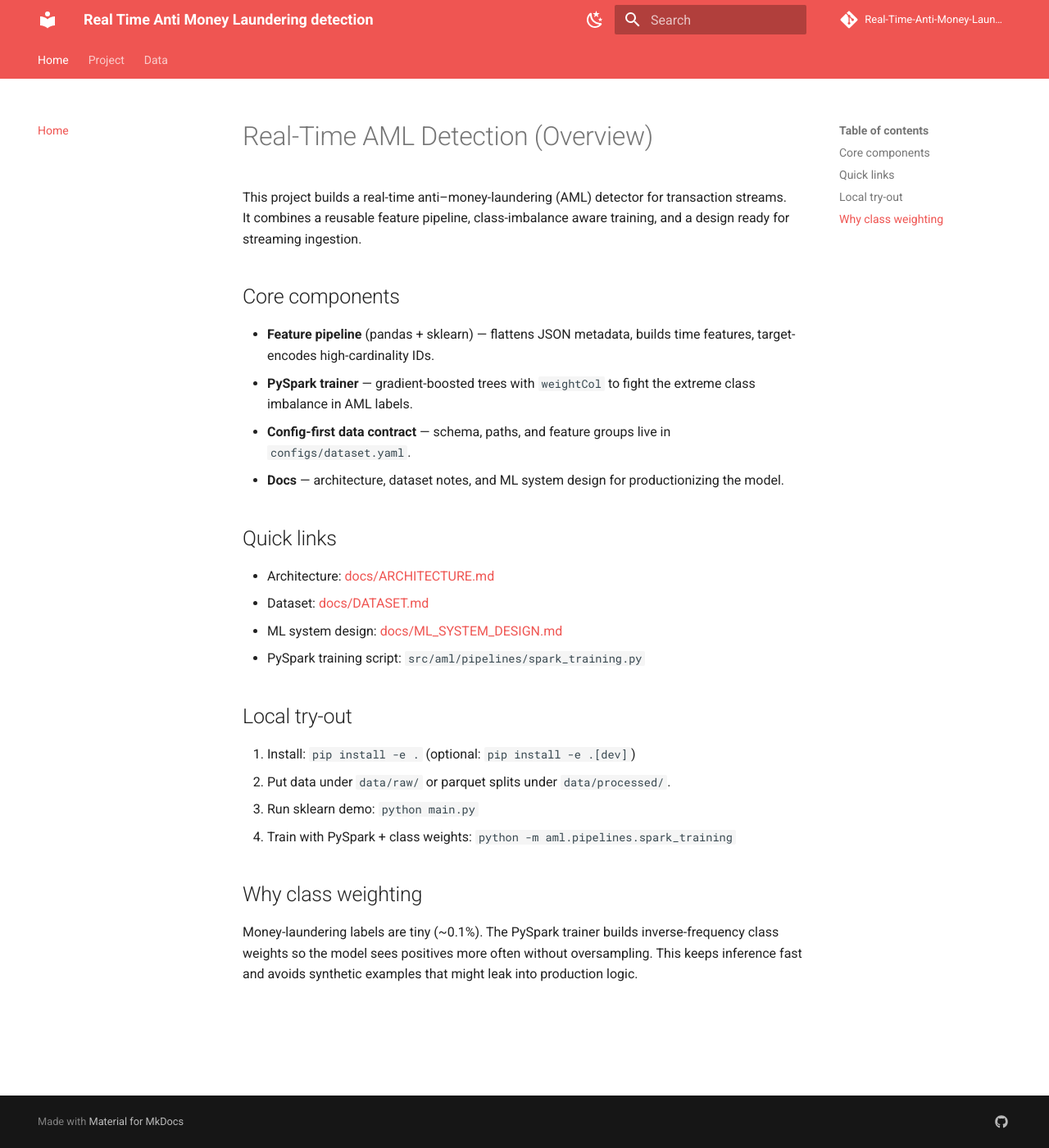
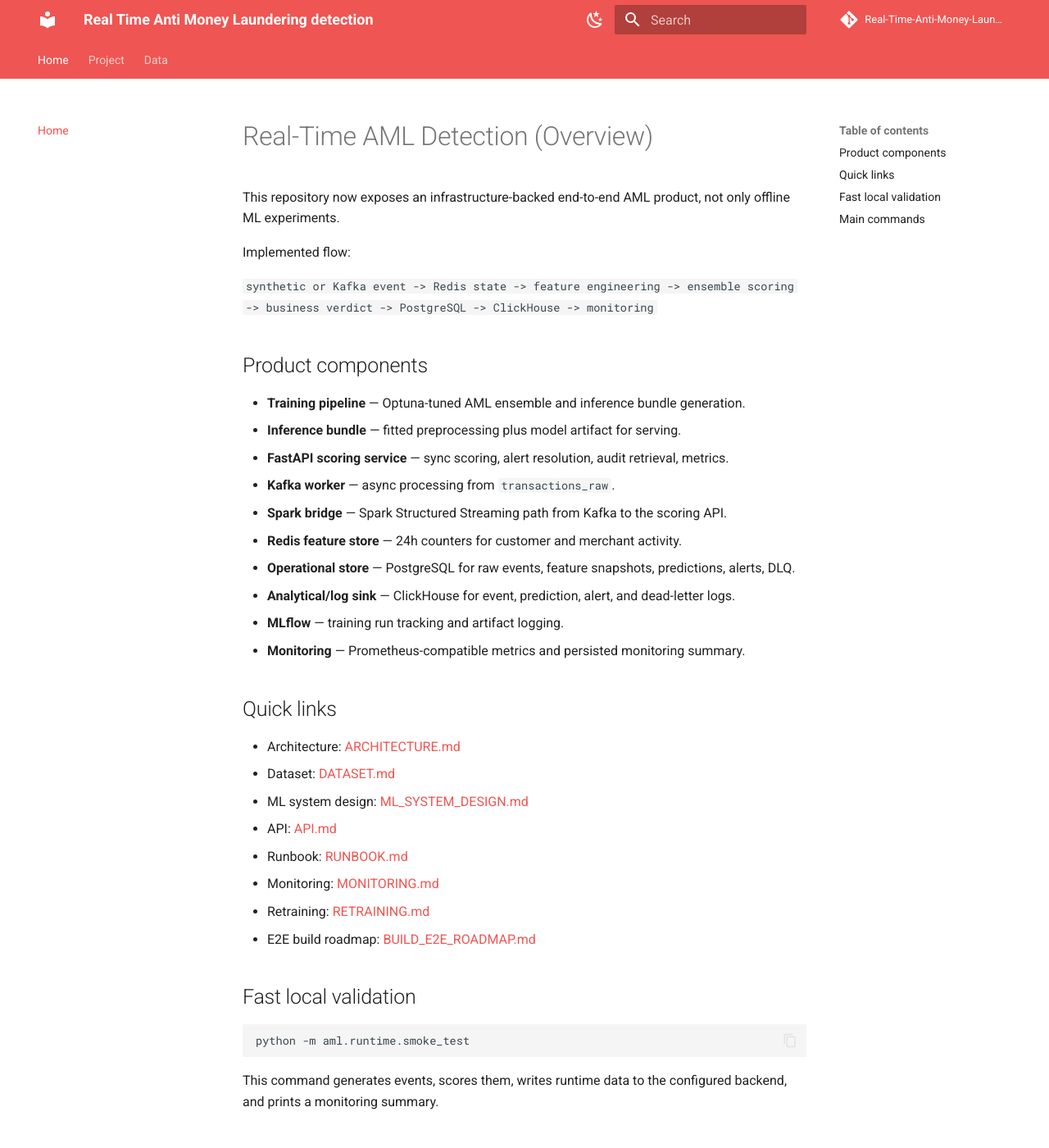
Before and after one commit to artwmana/Real-Time-Anti-Money-Laundering-Detection, an MkDocs documentation site: the page built from docs/index.md, in a window 1280 px wide and 1400 px high. Shown: the whole window at 82% size. Built offline with MkDocs 1.6.1 and Material for MkDocs 9.7.7, drawn with Linux system fonts in a browser that asks for light colours; comment, search, counter and statistics services are not loaded; some of the changed text lies outside the part shown.

Commit message:
Update docs navigation

````diff
--- a/docs/index.md
+++ b/docs/index.md
@@ -1,25 +1,51 @@
 # Real-Time AML Detection (Overview)
 
-This project builds a real-time anti–money-laundering (AML) detector for transaction streams.
-It combines a reusable feature pipeline, class-imbalance aware training, and a design ready for streaming ingestion.
+This repository now exposes an infrastructure-backed end-to-end AML product, not only offline ML experiments.
 
-## Core components
-- **Feature pipeline** (pandas + sklearn) — flattens JSON metadata, builds time features, target-encodes high-cardinality IDs.
-- **PySpark trainer** — gradient-boosted trees with `weightCol` to fight the extreme class imbalance in AML labels.
-- **Config-first data contract** — schema, paths, and feature groups live in `configs/dataset.yaml`.
-- **Docs** — architecture, dataset notes, and ML system design for productionizing the model.
+Implemented flow:
+
+`synthetic or Kafka event -> Redis state -> feature engineering -> ensemble scoring -> business verdict -> PostgreSQL -> ClickHouse -> monitoring`
+
+## Product components
+
+- **Training pipeline** — Optuna-tuned AML ensemble and inference bundle generation.
+- **Inference bundle** — fitted preprocessing plus model artifact for serving.
+- **FastAPI scoring service** — sync scoring, alert resolution, audit retrieval, metrics.
+- **Kafka worker** — async processing from `transactions_raw`.
+- **Spark bridge** — Spark Structured Streaming path from Kafka to the scoring API.
+- **Redis feature store** — 24h counters for customer and merchant activity.
+- **Operational store** — PostgreSQL for raw events, feature snapshots, predictions, alerts, DLQ.
+- **Analytical/log sink** — ClickHouse for event, prediction, alert, and dead-letter logs.
+- **MLflow** — training run tracking and artifact logging.
+- **Monitoring** — Prometheus-compatible metrics and persisted monitoring summary.
 
 ## Quick links
-- Architecture: [docs/ARCHITECTURE.md](ARCHITECTURE.md)
-- Dataset: [docs/DATASET.md](DATASET.md)
-- ML system design: [docs/ML_SYSTEM_DESIGN.md](ML_SYSTEM_DESIGN.md)
-- PySpark training script: `src/aml/pipelines/spark_training.py`
 
-## Local try-out
-1. Install: `pip install -e .` (optional: `pip install -e .[dev]`)
-2. Put data under `data/raw/` or parquet splits under `data/processed/`.
-3. Run sklearn demo: `python main.py`
-4. Train with PySpark + class weights: `python -m aml.pipelines.spark_training`
+- Architecture: [ARCHITECTURE.md](ARCHITECTURE.md)
+- Dataset: [DATASET.md](DATASET.md)
+- ML system design: [ML_SYSTEM_DESIGN.md](ML_SYSTEM_DESIGN.md)
+- API: [API.md](API.md)
+- Runbook: [RUNBOOK.md](RUNBOOK.md)
+- Monitoring: [MONITORING.md](MONITORING.md)
+- Retraining: [RETRAINING.md](RETRAINING.md)
+- E2E build roadmap: [BUILD_E2E_ROADMAP.md](BUILD_E2E_ROADMAP.md)
 
-## Why class weighting
-Money-laundering labels are tiny (~0.1%). The PySpark trainer builds inverse-frequency class weights so the model sees positives more often without oversampling. This keeps inference fast and avoids synthetic examples that might leak into production logic.
+## Fast local validation
+
+```bash
+python -m aml.runtime.smoke_test
+```
+
+This command generates events, scores them, writes runtime data to the configured backend, and prints a monitoring summary.
+
+## Main commands
+
+- `aml-train`
+- `aml-serve`
+- `aml-generate --count 100`
+- `aml-generate --count 100 --sink kafka`
+- `aml-replay --count 100 --mode direct`
+- `aml-kafka-worker`
+- `aml-spark-stream`
+- `aml-monitor-report`
+- `python -m aml.runtime.smoke_test`
--- a/mkdocs.yml
+++ b/mkdocs.yml
@@ -40,6 +40,11 @@ nav:
   - Project:
       - Architecture: ARCHITECTURE.md
       - ML System Design: ML_SYSTEM_DESIGN.md
+      - API: API.md
+      - Runbook: RUNBOOK.md
+      - Monitoring: MONITORING.md
+      - Retraining: RETRAINING.md
+      - E2E Build Roadmap: BUILD_E2E_ROADMAP.md
 
   - Data:
       - Dataset Description: DATASET.md
````
Also changed, not shown: docs/ARCHITECTURE.md (+5 -0 lines), docs/ML_SYSTEM_DESIGN.md (+6 -2 lines).
